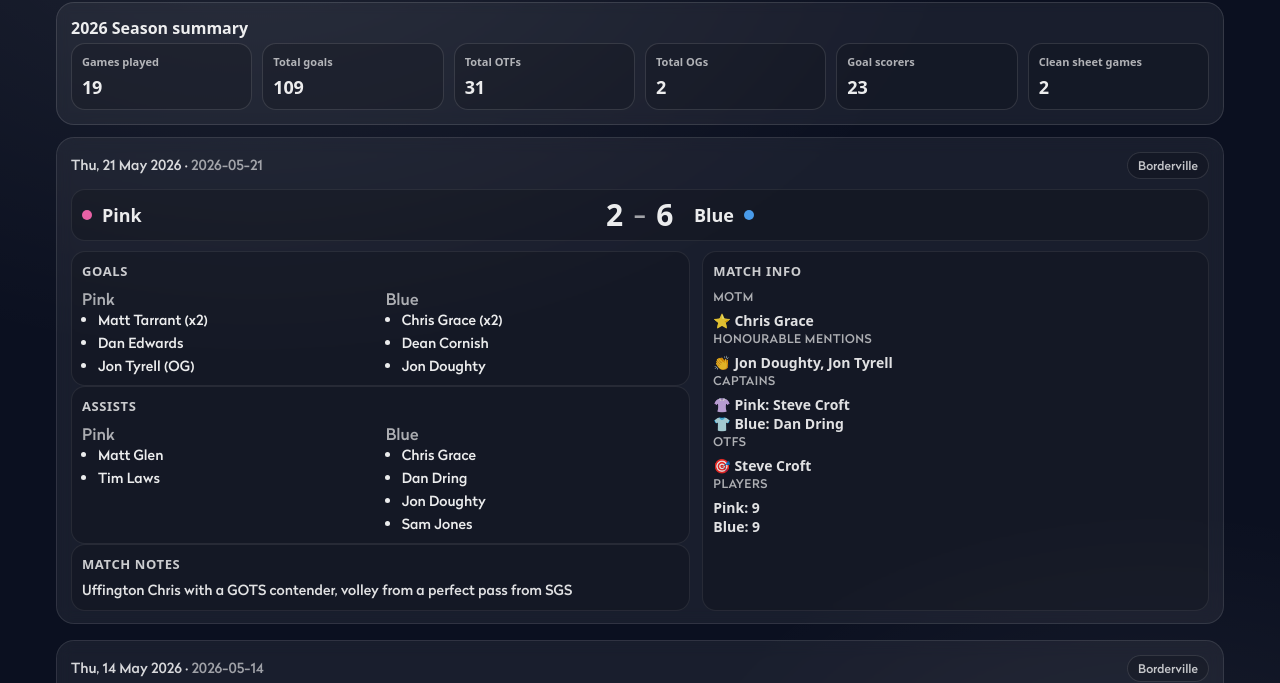
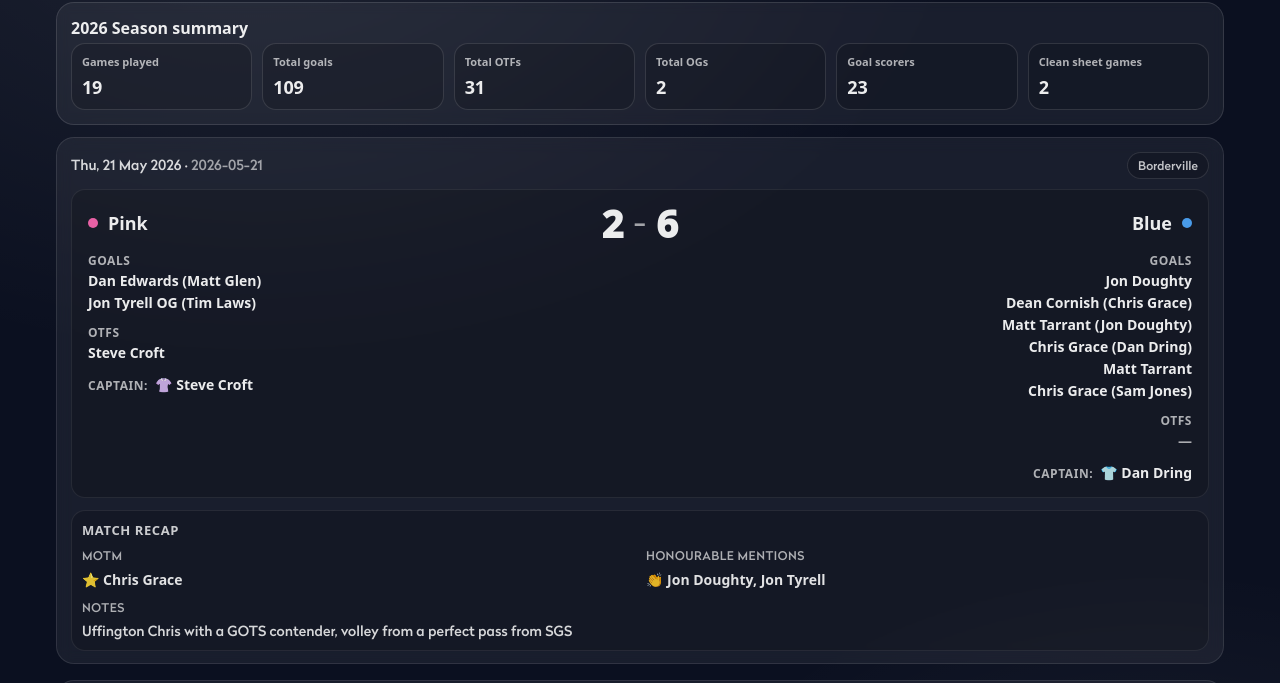
Before and after one commit to sharklaar/borderville-stats, a website: page results.html in a window 1280 px wide. Shown: the part 117-800 px from the top of the page. Drawn offline with Linux system fonts and the light colour scheme; a web font is replaced by a local one.

Commit message:
fixed results view

```diff
--- a/css/results.css
+++ b/css/results.css
@@ -1,9 +1,7 @@
 /* =========================
    Results page helpers
-   Extracted from results.js
    ========================= */
 
-/* Shared layout helpers */
 .results-flex {
   display: flex;
   gap: 8px;
@@ -15,33 +13,164 @@
   gap: 12px;
 }
 
-/* Two-column lists (Goals / Assists) */
-.two-col {
+.match-result-grid {
+  display: grid;
+  gap: 12px;
+  padding: 14px 16px;
+  border-radius: 14px;
+  background: rgba(0,0,0,0.18);
+  border: 1px solid rgba(255,255,255,0.08);
+}
+
+.inline-scoreline {
+  display: grid;
+  grid-template-columns: minmax(0, 1fr) auto minmax(0, 1fr);
+  gap: 14px;
+  align-items: center;
+}
+
+.inline-team {
+  display: inline-flex;
+  align-items: center;
+  gap: 10px;
+  min-width: 0;
+}
+
+.inline-team-pink {
+  justify-content: flex-start;
+}
+
+.inline-team-blue {
+  justify-content: flex-end;
+}
+
+.inline-score {
+  display: inline-flex;
+  align-items: center;
+  justify-content: center;
+  gap: 10px;
+  font-size: 38px;
+  line-height: 1;
+  font-weight: 950;
+  letter-spacing: 0.5px;
+  white-space: nowrap;
+}
+
+.team-stats-grid {
+  display: grid;
+  grid-template-columns: minmax(0, 1fr) minmax(0, 1fr);
+  gap: 18px;
+}
+
+.team-result {
+  display: grid;
+  align-content: start;
+  gap: 14px;
+  min-width: 0;
+}
+
+.team-result-pink {
+  text-align: left;
+}
+
+.team-result-blue {
+  text-align: right;
+}
+
+.team-result-section {
+  display: grid;
+  gap: 5px;
+}
+
+.team-result-label {
+  font-size: 12px;
+  line-height: 1.1;
+  font-weight: 900;
+  letter-spacing: 0.55px;
+  text-transform: uppercase;
+  opacity: 0.72;
+}
+
+.team-result-lines {
+  display: grid;
+  gap: 4px;
+  font-size: 14px;
+  line-height: 1.28;
+  font-weight: 750;
+}
+
+.result-line {
+  min-height: 18px;
+}
+
+.team-result-captain {
+  display: flex;
+  gap: 7px;
+  align-items: baseline;
+  font-size: 14px;
+  line-height: 1.3;
+  font-weight: 750;
+}
+
+.team-result-blue .team-result-captain {
+  justify-content: flex-end;
+}
+
+.match-recap {
+  margin-top: 12px;
+}
+
+.recap-grid {
   display: grid;
   grid-template-columns: 1fr 1fr;
   gap: 12px;
 }
 
-/* Muted label spacing */
-.results-label {
-  margin-bottom: 6px;
-}
-
-/* Team alignment in scoreline */
-.team-left {
-  justify-content: flex-start;
-}
-
-.team-right {
-  justify-content: flex-end;
-}
-
-/* Key–value spacing blocks */
 .kv-spaced {
   margin-top: 10px;
 }
 
-/* Error / empty states */
 .results-empty {
   padding: 14px;
 }
+
+@media (max-width: 700px) {
+  .inline-scoreline {
+    grid-template-columns: 1fr;
+    gap: 10px;
+  }
+
+  .inline-team,
+  .inline-team-pink,
+  .inline-team-blue {
+    justify-content: center;
+  }
+
+  .inline-score {
+    font-size: 34px;
+    order: 2;
+  }
+
+  .inline-team-pink {
+    order: 1;
+  }
+
+  .inline-team-blue {
+    order: 3;
+  }
+
+  .team-stats-grid,
+  .recap-grid {
+    grid-template-columns: 1fr;
+  }
+
+  .team-result,
+  .team-result-pink,
+  .team-result-blue {
+    text-align: left;
+  }
+
+  .team-result-blue .team-result-captain {
+    justify-content: flex-start;
+  }
+}
--- a/scripts/results.js
+++ b/scripts/results.js
@@ -1,5 +1,5 @@
 // results.js
-// Renders a BBC-ish match results list from data/aggregated.json
+// Renders a conventional match results list from data/aggregated.json
 
 function escapeHTML(s) {
   return String(s ?? "")
@@ -27,12 +27,8 @@ function uniq(arr) {
   return [...new Set(Array.isArray(arr) ? arr : [])];
 }
 
-function countByName(names) {
-  const map = new Map();
-  for (const n of names) map.set(n, (map.get(n) || 0) + 1);
-  return [...map.entries()]
-    .sort((a, b) => b[1] - a[1] || a[0].localeCompare(b[0]))
-    .map(([name, count]) => (count > 1 ? `${name} (x${count})` : name));
+function namesFromIds(ids, playersById) {
+  return uniq(ids).map((id) => playersById[id]?.name || "Unknown");
 }
 
 function isInTeam(id, teamIds) {
@@ -43,43 +39,99 @@ function otherTeam(team) {
   return team === "PINK" ? "BLUE" : "PINK";
 }
 
+function teamForPlayer(playerId, match) {
+  if (isInTeam(playerId, match.playersPink || [])) return "PINK";
+  if (isInTeam(playerId, match.playersBlue || [])) return "BLUE";
+  return null;
+}
+
+function formatScorerLine(goalEvent, playersById) {
+  const scorerName = playersById[goalEvent.scorerId]?.name || "Unknown";
+  const assistName = goalEvent.assistId
+    ? (playersById[goalEvent.assistId]?.name || "Unknown")
+    : null;
+
+  const scorerText = goalEvent.isOwnGoal ? `${scorerName} OG` : scorerName;
+  return assistName ? `${scorerText} (${assistName})` : scorerText;
+}
+
 function buildMatchDerived(match, goals, playersById) {
-  const playersPink = match.playersPink || [];
-  const playersBlue = match.playersBlue || [];
   const goalsForMatch = goals.filter((g) => g.matchId === match.id);
 
-  const creditedGoals = { PINK: [], BLUE: [] };
-  const assistsByTeam = { PINK: [], BLUE: [] };
+  const scorers = { PINK: [], BLUE: [] };
+  const otfs = { PINK: [], BLUE: [] };
 
   for (const ev of goalsForMatch) {
-    const scorerName = playersById[ev.scorerId]?.name || "Unknown";
-    const assistName = ev.assistId ? (playersById[ev.assistId]?.name || "Unknown") : null;
-
-    const scorerTeam = isInTeam(ev.scorerId, playersPink)
-      ? "PINK"
-      : isInTeam(ev.scorerId, playersBlue)
-        ? "BLUE"
-        : "PINK";
-
+    const scorerTeam = teamForPlayer(ev.scorerId, match) || "PINK";
     const creditedTeam = ev.isOwnGoal ? otherTeam(scorerTeam) : scorerTeam;
-    creditedGoals[creditedTeam].push(ev.isOwnGoal ? `${scorerName} (OG)` : scorerName);
-
-    if (assistName) {
-      const assistTeam = isInTeam(ev.assistId, playersPink)
-        ? "PINK"
-        : isInTeam(ev.assistId, playersBlue)
-          ? "BLUE"
-          : scorerTeam;
-
-      assistsByTeam[assistTeam].push(assistName);
-    }
+    scorers[creditedTeam].push(formatScorerLine(ev, playersById));
   }
 
-  return { creditedGoals, assistsByTeam };
+  for (const playerId of match.otfIds || []) {
+    const team = teamForPlayer(playerId, match);
+    if (team) otfs[team].push(playersById[playerId]?.name || "Unknown");
+  }
+
+  return { scorers, otfs };
 }
 
-function namesFromIds(ids, playersById) {
-  return uniq(ids).map((id) => playersById[id]?.name || "Unknown");
+function renderLines(items, emptyText = "—") {
+  const safeItems = Array.isArray(items) ? items : [];
+  if (!safeItems.length) return `<div class="muted result-line">${escapeHTML(emptyText)}</div>`;
+  return safeItems
+    .map((item) => `<div class="result-line">${escapeHTML(item)}</div>`)
+    .join("");
+}
+
+function renderTeamResult({ side, scorers, otfs, captain }) {
+  const sideClass = side.toLowerCase();
+  const isPink = side === "PINK";
+  const shirt = isPink ? "👚" : "👕";
+
+  return `
+    <section class="team-result team-result-${sideClass}">
+      <div class="team-result-section">
+        <div class="team-result-label">Goals</div>
+        <div class="team-result-lines">
+          ${renderLines(scorers)}
+        </div>
+      </div>
+
+      <div class="team-result-section">
+        <div class="team-result-label">OTFs</div>
+        <div class="team-result-lines">
+          ${renderLines(otfs)}
+        </div>
+      </div>
+
+      <div class="team-result-captain">
+        <span class="team-result-label">Captain:</span>
+        <span>${shirt} ${escapeHTML(captain || "—")}</span>
+      </div>
+    </section>
+  `;
+}
+
+function renderInlineScoreline(pinkScore, blueScore) {
+  return `
+    <div class="inline-scoreline">
+      <div class="inline-team inline-team-pink">
+        <span class="team-pill pill-pink"></span>
+        <span class="team-name">Pink</span>
+      </div>
+
+      <div class="inline-score">
+        <span>${pinkScore}</span>
+        <span class="dash">–</span>
+        <span>${blueScore}</span>
+      </div>
+
+      <div class="inline-team inline-team-blue">
+        <span class="team-name">Blue</span>
+        <span class="team-pill pill-blue"></span>
+      </div>
+    </div>
+  `;
 }
 
 function renderMatchCard(match, derived, playersById) {
@@ -90,7 +142,6 @@ function renderMatchCard(match, derived, playersById) {
 
   const motmNames = namesFromIds(match.motmIds || [], playersById);
   const hmNames = namesFromIds(match.honourableMentionIds || [], playersById);
-  const otfNames = namesFromIds(match.otfIds || [], playersById);
 
   const captainPink = match.captainPinkId ? playersById[match.captainPinkId]?.name : null;
   const captainBlue = match.captainBlueId ? playersById[match.captainBlueId]?.name : null;
@@ -98,49 +149,28 @@ function renderMatchCard(match, derived, playersById) {
   const notes = (match.notes ?? "").trim();
   const isNonStat = match.countsForStats === false;
 
-  const goalsPink = countByName(derived.creditedGoals.PINK);
-  const goalsBlue = countByName(derived.creditedGoals.BLUE);
-  const astPink = countByName(derived.assistsByTeam.PINK);
-  const astBlue = countByName(derived.assistsByTeam.BLUE);
+  const recapBox = `
+    <section class="match-recap section">
+      <h3>Match recap</h3>
 
-  const goalsSection = (goalsPink.length || goalsBlue.length) ? `
-    <div class="section">
-      <h3>Goals</h3>
-      <div class="two-col">
-        <div>
-          <div class="muted results-label">Pink</div>
-          ${goalsPink.length ? `<ul class="list">${goalsPink.map(n => `<li>${escapeHTML(n)}</li>`).join("")}</ul>` : `<div class="muted">None</div>`}
+      <div class="recap-grid">
+        <div class="kv">
+          <div class="k">MOTM</div>
+          <div class="v">⭐ ${escapeHTML(motmNames.join(", ") || "—")}</div>
         </div>
-        <div>
-          <div class="muted results-label">Blue</div>
-          ${goalsBlue.length ? `<ul class="list">${goalsBlue.map(n => `<li>${escapeHTML(n)}</li>`).join("")}</ul>` : `<div class="muted">None</div>`}
+
+        <div class="kv">
+          <div class="k">Honourable Mentions</div>
+          <div class="v">👏 ${escapeHTML(hmNames.join(", ") || "—")}</div>
         </div>
       </div>
-    </div>
-  ` : "";
 
-  const assistsSection = (astPink.length || astBlue.length) ? `
-    <div class="section">
-      <h3>Assists</h3>
-      <div class="two-col">
-        <div>
-          <div class="muted results-label">Pink</div>
-          ${astPink.length ? `<ul class="list">${astPink.map(n => `<li>${escapeHTML(n)}</li>`).join("")}</ul>` : `<div class="muted">None</div>`}
-        </div>
-        <div>
-          <div class="muted results-label">Blue</div>
-          ${astBlue.length ? `<ul class="list">${astBlue.map(n => `<li>${escapeHTML(n)}</li>`).join("")}</ul>` : `<div class="muted">None</div>`}
-        </div>
+      <div class="kv kv-spaced">
+        <div class="k">Notes</div>
+        <div class="notes">${notes ? escapeHTML(notes) : `<span class="muted">—</span>`}</div>
       </div>
-    </div>
-  ` : "";
-
-  const notesSection = notes ? `
-    <div class="section">
-      <h3>Match notes</h3>
-      <div class="notes">${escapeHTML(notes)}</div>
-    </div>
-  ` : "";
+    </section>
+  `;
 
   return `
     <article class="match-card">
@@ -148,69 +178,33 @@ function renderMatchCard(match, derived, playersById) {
         <div class="match-meta">
           <div>${escapeHTML(dateStr)}${match.name ? ` · <span class="muted">${escapeHTML(match.name)}</span>` : ""}</div>
           <div class="results-flex">
-            ${isNonStat ? `<span class="badge">Non-stat match</span>` : ``}
+            ${isNonStat ? `<span class="badge">Non-stat match</span>` : ""}
             <span class="badge">Borderville</span>
           </div>
         </div>
 
-        <div class="scoreline">
-          <div class="team team-left">
-            <span class="team-pill pill-pink"></span>
-            <span class="team-name">Pink</span>
-          </div>
+        <div class="match-result-grid">
+          ${renderInlineScoreline(pinkScore, blueScore)}
 
-          <div class="score">
-            <span>${pinkScore}</span>
-            <span class="dash">–</span>
-            <span>${blueScore}</span>
-          </div>
+          <div class="team-stats-grid">
+            ${renderTeamResult({
+              side: "PINK",
+              scorers: derived.scorers.PINK,
+              otfs: derived.otfs.PINK,
+              captain: captainPink,
+            })}
 
-          <div class="team team-right">
-            <span class="team-name">Blue</span>
-            <span class="team-pill pill-blue"></span>
+            ${renderTeamResult({
+              side: "BLUE",
+              scorers: derived.scorers.BLUE,
+              otfs: derived.otfs.BLUE,
+              captain: captainBlue,
+            })}
           </div>
         </div>
       </div>
 
-      <div class="match-body">
-        <div class="results-grid">
-          ${goalsSection}
-          ${assistsSection}
-          ${notesSection}
-        </div>
-
-        <div class="section">
-          <h3>Match info</h3>
-
-          <div class="kv">
-            <div class="k">MOTM</div>
-            <div class="v">⭐ ${escapeHTML(motmNames.join(", ") || "—")}</div>
-          </div>
-
-          <div class="kv kv-spaced">
-            <div class="k">Honourable Mentions</div>
-            <div class="v">👏 ${escapeHTML(hmNames.join(", ") || "—")}</div>
-          </div>
-
-          <div class="kv kv-spaced">
-            <div class="k">Captains</div>
-            <div class="v">👚 Pink: ${escapeHTML(captainPink || "—")}<br/>👕 Blue: ${escapeHTML(captainBlue || "—")}</div>
-          </div>
-
-          <div class="kv kv-spaced">
-            <div class="k">OTFs</div>
-            <div class="v">🎯 ${escapeHTML(otfNames.join(", ") || "—")}</div>
-          </div>
-
-          <div class="kv kv-spaced">
-            <div class="k">Players</div>
-            <div class="v">
-              Pink: ${(match.playersPink || []).length}<br/>
-              Blue: ${(match.playersBlue || []).length}
-            </div>
-          </div>
-        </div>
-      </div>
+      ${recapBox}
     </article>
   `;
 }
@@ -241,20 +235,21 @@ async function main() {
   try {
     const payload = await loadAggregated();
     const playersById = Object.fromEntries(
-      Object.values(payload.players ?? {}).map(p => [p.id, p])
+      Object.values(payload.players ?? {}).map((p) => [p.id, p])
     );
 
     const matches = payload.matches ?? [];
     const goals = payload.goals ?? [];
 
     const sorted = matches
-      .filter(m => m?.date)
+      .filter((m) => m?.date)
       .sort((a, b) => String(b.date).localeCompare(String(a.date)));
 
     root.innerHTML = sorted.length
-      ? sorted.map(m => renderMatchCard(m, buildMatchDerived(m, goals, playersById), playersById)).join("")
+      ? sorted
+          .map((m) => renderMatchCard(m, buildMatchDerived(m, goals, playersById), playersById))
+          .join("")
       : `<div class="match-card results-empty"><div class="muted">No matches found</div></div>`;
-
   } catch (err) {
     root.innerHTML = `<div class="match-card results-empty"><div class="muted">Error loading results: ${escapeHTML(err.message)}</div></div>`;
     console.error(err);
```
Also changed, not shown: results.html (+47 -1 lines), data/aggregated.json.
